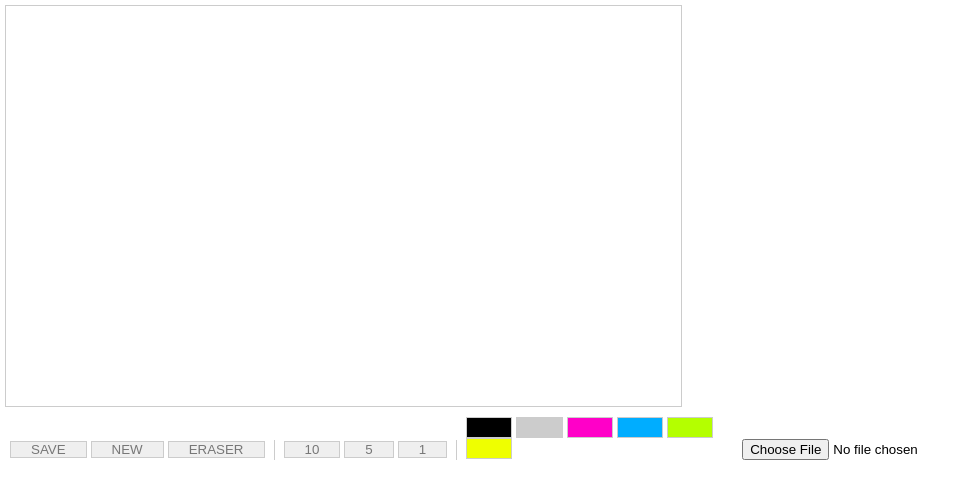
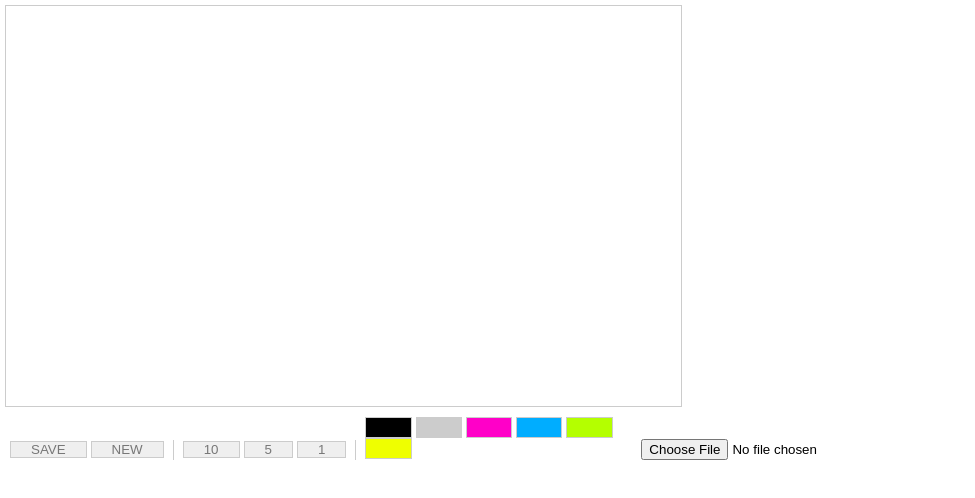
Before and after one commit to afrobambacar/UIL, a plain HTML site: page webui/canvas_drawing/html/canvas_drawing.html in a window 1280 px wide. Shown: the whole page, without its empty margins (0-975 px from the left). Drawn offline with nearby package versions, Linux system fonts and the light colour scheme.

Commit message:
fix canvas 02

```diff
--- a/webui/canvas_drawing/html/canvas_drawing.html
+++ b/webui/canvas_drawing/html/canvas_drawing.html
@@ -14,7 +14,6 @@
 		<div class="btns">
 			<button class="btn-save">SAVE</button>
 			<button class="btn-new">NEW</button>
-			<button class="btn-eraser">ERASER</button>
 			<span class="bar"></span>
 		</div>
 		<div class="btns">
@@ -22,7 +21,6 @@
 			<button class="btn-normal">5</button>
 			<button class="btn-light">1</button>
 			<span class="bar"></span>
-			<!-- <button class="btn-rotation">&#8635;</button> -->
 		</div>
 		<div class="btns color">
 			<button class="btn-black">검정</button>
```
